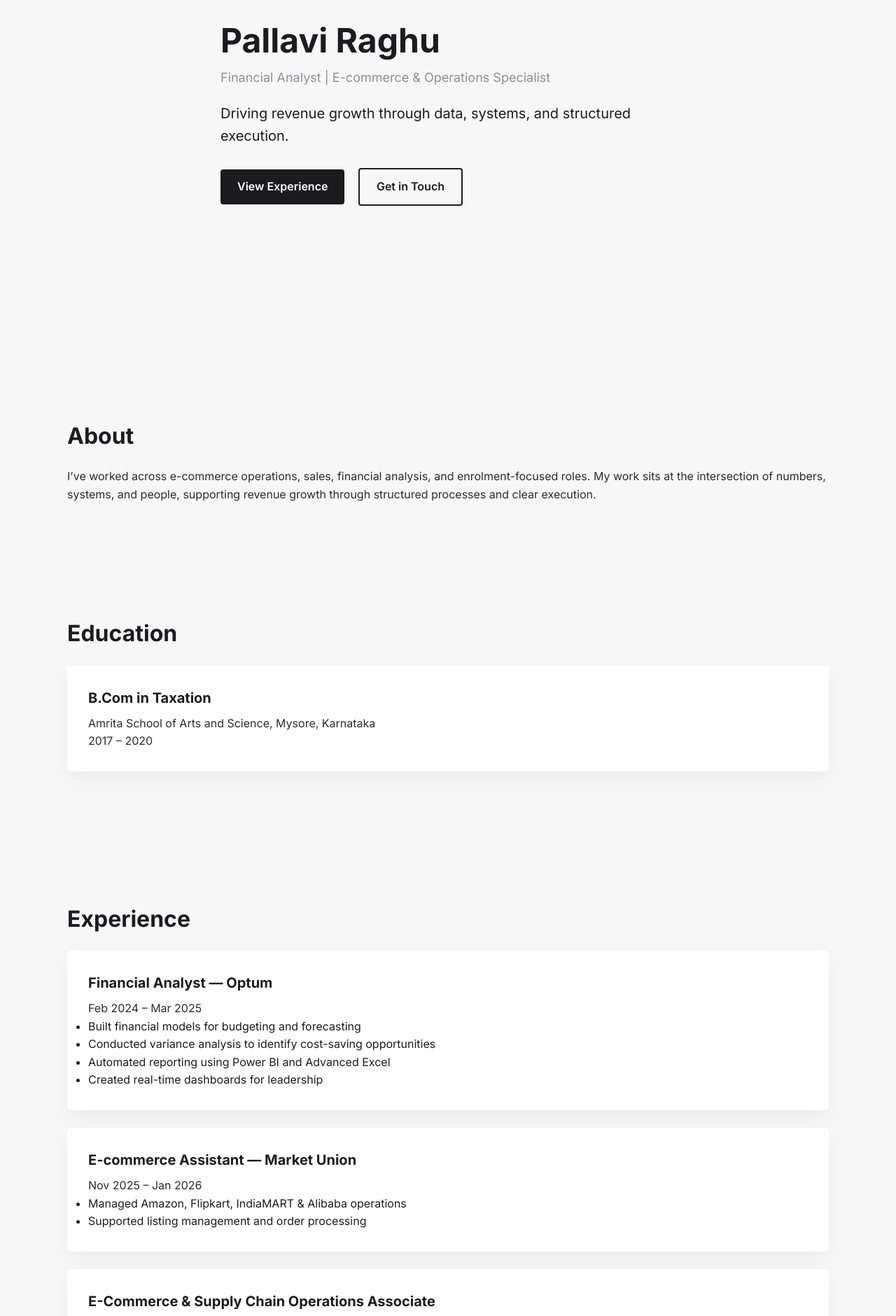
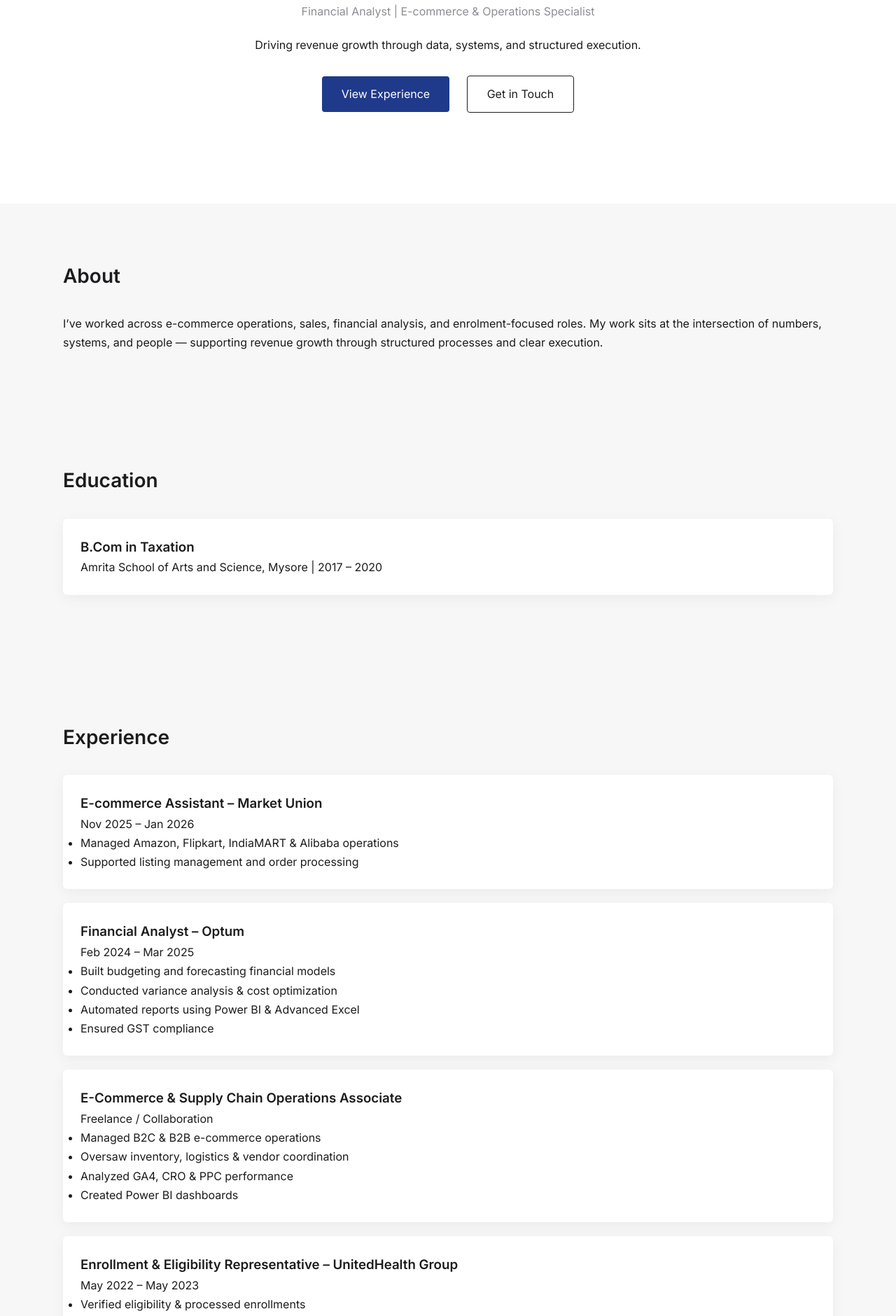
Before and after one commit to Pallavirs0305/Portfolio, a plain HTML site: page index.html in a window 1280 px wide. Shown: the part 203-2083 px from the top of the page at 70% size. Drawn offline with Linux system fonts and the light colour scheme.

Commit message:
Update index.html

```diff
--- a/index.html
+++ b/index.html
@@ -3,7 +3,7 @@
 <head>
 <meta charset="UTF-8">
 <meta name="viewport" content="width=device-width, initial-scale=1.0">
-<title>Pallavi Raghu | Ecommerce Assistant | Financial Analyst</title>
+<title>Pallavi Raghu | Financial Analyst</title>
 
 <link href="https://fonts.googleapis.com/css2?family=Inter:wght@300;400;600;700&display=swap" rel="stylesheet">
 
@@ -26,105 +26,94 @@ body {
   font-family: 'Inter', sans-serif;
   background: var(--soft-white);
   color: var(--charcoal);
-  line-height: 1.6;
+  line-height: 1.7;
 }
 
 .container {
-  width: 85%;
+  width: 90%;
   max-width: 1100px;
   margin: auto;
-}
-
-section {
   padding: 80px 0;
 }
 
-h1 {
-  font-size: 48px;
-  font-weight: 700;
+h1, h2, h3 {
+  font-weight: 600;
 }
 
 h2 {
-  font-size: 32px;
-  margin-bottom: 20px;
-}
-
-h3 {
-  font-size: 20px;
-  margin-bottom: 8px;
-}
-
-p {
-  color: var(--graphite);
+  margin-bottom: 30px;
+  font-size: 28px;
 }
 
 .hero {
-  height: 90vh;
-  display: flex;
-  align-items: center;
+  background: white;
+  text-align: center;
+  padding: 120px 20px;
 }
 
-.hero-content {
-  max-width: 650px;
+.hero h1 {
+  font-size: 42px;
 }
 
 .subtitle {
-  font-size: 18px;
   color: var(--muted-grey);
-  margin-bottom: 20px;
+  margin: 15px 0;
 }
 
 .positioning {
-  font-size: 20px;
-  margin: 20px 0 30px;
+  max-width: 600px;
+  margin: 20px auto;
 }
 
 .btn {
   display: inline-block;
-  padding: 12px 24px;
-  margin-right: 15px;
+  padding: 12px 28px;
+  margin: 10px;
+  border-radius: 4px;
   text-decoration: none;
-  border-radius: 4px;
-  font-weight: 600;
+  font-weight: 500;
   transition: 0.3s ease;
 }
 
 .btn-primary {
-  background: var(--charcoal);
+  background: var(--accent);
   color: white;
 }
 
-.btn-primary:hover {
-  background: var(--accent);
-}
-
 .btn-outline {
-  border: 2px solid var(--charcoal);
+  border: 1px solid var(--charcoal);
   color: var(--charcoal);
 }
 
-.btn-outline:hover {
-  background: var(--charcoal);
-  color: white;
+.btn:hover {
+  transform: translateY(-3px);
+}
+
+section {
+  opacity: 0;
+  transform: translateY(40px);
+  transition: all 0.8s ease;
 }
 
 .card {
   background: white;
-  padding: 30px;
-  margin-bottom: 25px;
+  padding: 25px;
+  margin-bottom: 20px;
   border-radius: 6px;
-  box-shadow: 0 10px 30px rgba(0,0,0,0.05);
+  box-shadow: 0 5px 20px rgba(0,0,0,0.05);
 }
 
 .skills-grid {
   display: grid;
-  grid-template-columns: repeat(auto-fit, minmax(220px, 1fr));
-  gap: 25px;
+  grid-template-columns: repeat(auto-fit, minmax(220px,1fr));
+  gap: 20px;
 }
 
 footer {
   text-align: center;
-  padding: 40px 0;
+  padding: 40px;
+  background: white;
+  margin-top: 60px;
   color: var(--muted-grey);
 }
 </style>
@@ -133,7 +122,6 @@ footer {
 <body>
 
 <section class="hero">
-  <div class="container hero-content">
   <h1>Pallavi Raghu</h1>
   <div class="subtitle">Financial Analyst | E-commerce & Operations Specialist</div>
   <div class="positioning">
@@ -141,7 +129,6 @@ footer {
   </div>
   <a href="#experience" class="btn btn-primary">View Experience</a>
   <a href="#contact" class="btn btn-outline">Get in Touch</a>
-  </div>
 </section>
 
 <section id="about">
@@ -149,7 +136,7 @@ footer {
     <h2>About</h2>
     <p>
       I’ve worked across e-commerce operations, sales, financial analysis, and enrolment-focused roles.
-      My work sits at the intersection of numbers, systems, and people, supporting revenue growth through structured processes and clear execution.
+      My work sits at the intersection of numbers, systems, and people — supporting revenue growth through structured processes and clear execution.
     </p>
   </div>
 </section>
@@ -159,8 +146,7 @@ footer {
     <h2>Education</h2>
     <div class="card">
       <h3>B.Com in Taxation</h3>
-      <p>Amrita School of Arts and Science, Mysore, Karnataka</p>
-      <p>2017 – 2020</p>
+      <p>Amrita School of Arts and Science, Mysore | 2017 – 2020</p>
     </div>
   </div>
 </section>
@@ -170,18 +156,7 @@ footer {
     <h2>Experience</h2>
 
     <div class="card">
-      <h3>Financial Analyst — Optum</h3>
-      <p>Feb 2024 – Mar 2025</p>
-      <ul>
-        <li>Built financial models for budgeting and forecasting</li>
-        <li>Conducted variance analysis to identify cost-saving opportunities</li>
-        <li>Automated reporting using Power BI and Advanced Excel</li>
-        <li>Created real-time dashboards for leadership</li>
-      </ul>
-    </div>
-
-    <div class="card">
-      <h3>E-commerce Assistant — Market Union</h3>
+      <h3>E-commerce Assistant – Market Union</h3>
       <p>Nov 2025 – Jan 2026</p>
       <ul>
         <li>Managed Amazon, Flipkart, IndiaMART & Alibaba operations</li>
@@ -190,27 +165,34 @@ footer {
     </div>
 
     <div class="card">
-<div class="experience-item">
-  <h3>E-Commerce & Supply Chain Operations Associate</h3>
-  <div class="company">Collaboration / Freelance</div>
+      <h3>Financial Analyst – Optum</h3>
+      <p>Feb 2024 – Mar 2025</p>
       <ul>
-    <li>Managed end-to-end e-commerce operations (B2C & B2B)</li>
-    <li>Oversaw inventory, logistics, SKU management, and vendor coordination</li>
-    <li>Worked with Amazon warehouse systems for logistics and returns</li>
-    <li>Analyzed digital marketing performance (GA4, CRO, PPC)</li>
-    <li>Used Shopify and WooCommerce for store and product management</li>
-    <li>Created Power BI and Excel dashboards for operations tracking</li>
+        <li>Built budgeting and forecasting financial models</li>
+        <li>Conducted variance analysis & cost optimization</li>
+        <li>Automated reports using Power BI & Advanced Excel</li>
+        <li>Ensured GST compliance</li>
       </ul>
     </div>
 
     <div class="card">
-<div class="experience-item">
-  <h3>Enrollment & Eligibility Representative</h3>
-  <div class="company">UnitedHealth Group | May 2022 – May 2023</div>
+      <h3>E-Commerce & Supply Chain Operations Associate</h3>
+      <p>Freelance / Collaboration</p>
       <ul>
-    <li>Verified client eligibility and processed enrollments</li>
+        <li>Managed B2C & B2B e-commerce operations</li>
+        <li>Oversaw inventory, logistics & vendor coordination</li>
+        <li>Analyzed GA4, CRO & PPC performance</li>
+        <li>Created Power BI dashboards</li>
+      </ul>
+    </div>
+
+    <div class="card">
+      <h3>Enrollment & Eligibility Representative – UnitedHealth Group</h3>
+      <p>May 2022 – May 2023</p>
+      <ul>
+        <li>Verified eligibility & processed enrollments</li>
         <li>Maintained audit-ready documentation</li>
-    <li>Collaborated on workflow automation initiatives to reduce errors</li>
+        <li>Supported workflow automation</li>
       </ul>
     </div>
 
@@ -225,6 +207,33 @@ footer {
       <div class="card"><strong>E-Commerce:</strong><br>Shopify, WooCommerce, Amazon Ops</div>
       <div class="card"><strong>Marketing:</strong><br>SEO, PPC, Email Marketing</div>
       <div class="card"><strong>Operations:</strong><br>Inventory, Supply Chain, CRM</div>
+    </div>
+  </div>
+</section>
+
+<section id="services">
+  <div class="container">
+    <h2>Services</h2>
+    <div class="card">
+      <h3>Financial Analysis & Reporting</h3>
+      <p>Dashboards, forecasting models, structured reporting and compliance-focused execution.</p>
+    </div>
+    <div class="card">
+      <h3>E-commerce Operations Management</h3>
+      <p>End-to-end operations including listings, inventory, logistics and growth optimization.</p>
+    </div>
+  </div>
+</section>
+
+<section id="projects">
+  <div class="container">
+    <h2>Impact & Projects</h2>
+    <div class="card">
+      <ul>
+        <li>Supported measurable e-commerce sales growth</li>
+        <li>Improved operational efficiency through system optimization</li>
+        <li>Enabled structured data-driven decision making</li>
+      </ul>
     </div>
   </div>
 </section>
@@ -252,20 +261,14 @@ footer {
 
 const observer = new IntersectionObserver(entries => {
   entries.forEach(entry => {
-      if (entry.isIntersecting) {
+    if(entry.isIntersecting){
       entry.target.style.opacity = "1";
       entry.target.style.transform = "translateY(0)";
     }
   });
 }, { threshold: 0.1 });
 
-  sections.forEach(section => {
-    section.style.opacity = "0";
-    section.style.transform = "translateY(40px)";
-  section.style.transition = "all 0.9s cubic-bezier(0.4, 0, 0.2, 1)";
-
-    observer.observe(section);
-  });
+sections.forEach(section => observer.observe(section));
 </script>
 
 </body>
```
Lines whose indentation alone changed are shown as unchanged.
